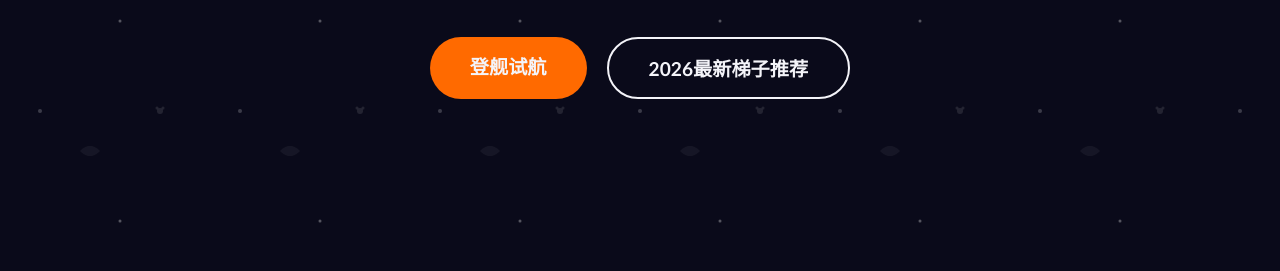
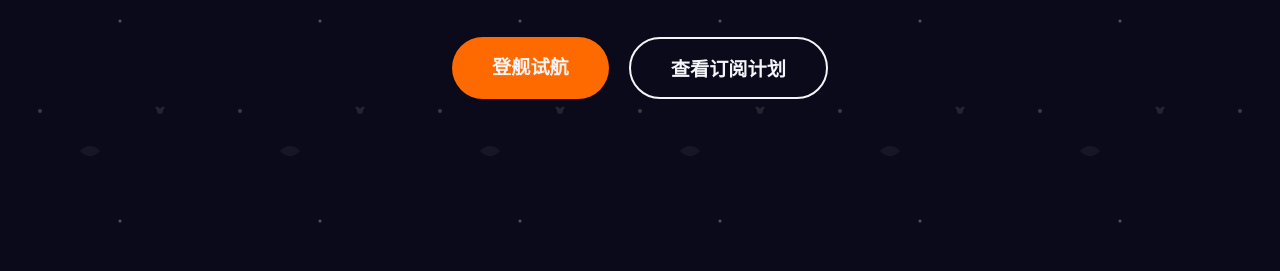
Before and after one commit to 9jacky9/pandayuncloud.cyou, a plain HTML site: page index.html in a window 1280 px wide. Shown: the part 529-800 px from the top of the page. Drawn offline with Linux system fonts and the light colour scheme.

Commit message:
Update hero ladder button to pricing section anchor

```diff
--- a/index.html
+++ b/index.html
@@ -86,7 +86,7 @@
             <p>熊猫云提供免费试航。按十个小测试走一遍，在你自己的网络里验证后再选择套餐。</p>
             <div class="btn-wrapper">
                 <a href="https://ww012.twilightaff.com/#/?code=A56DH1Af" class="capsule-btn" rel="nofollow" target="_blank">登舰试航</a>
-                <a href="https://dajichang.mom/" class="capsule-btn capsule-btn-dark" target="_blank">2026最新梯子推荐</a>
+                <a href="#pricing" class="capsule-btn capsule-btn-dark">查看订阅计划</a>
             </div>
         </section>
 
```
